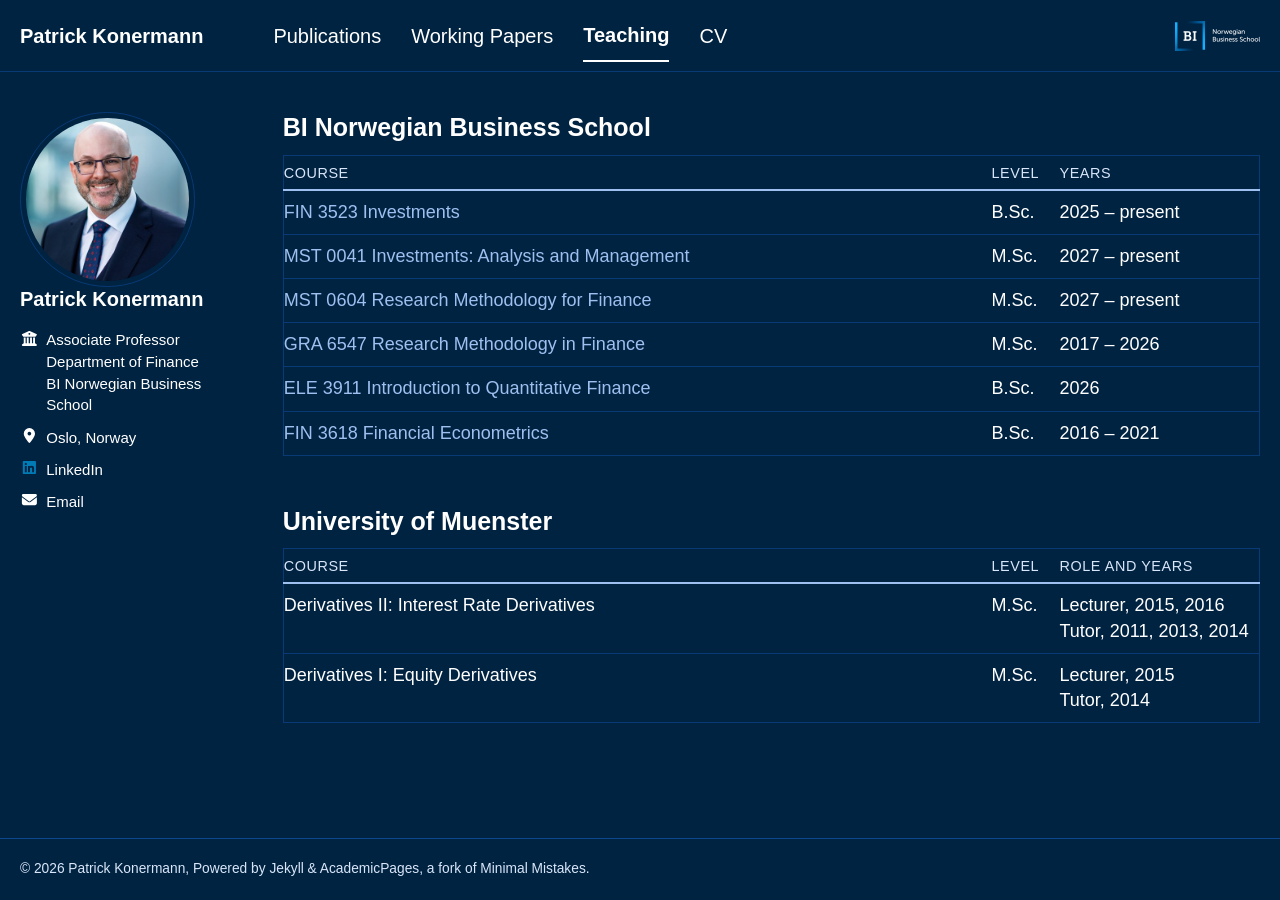
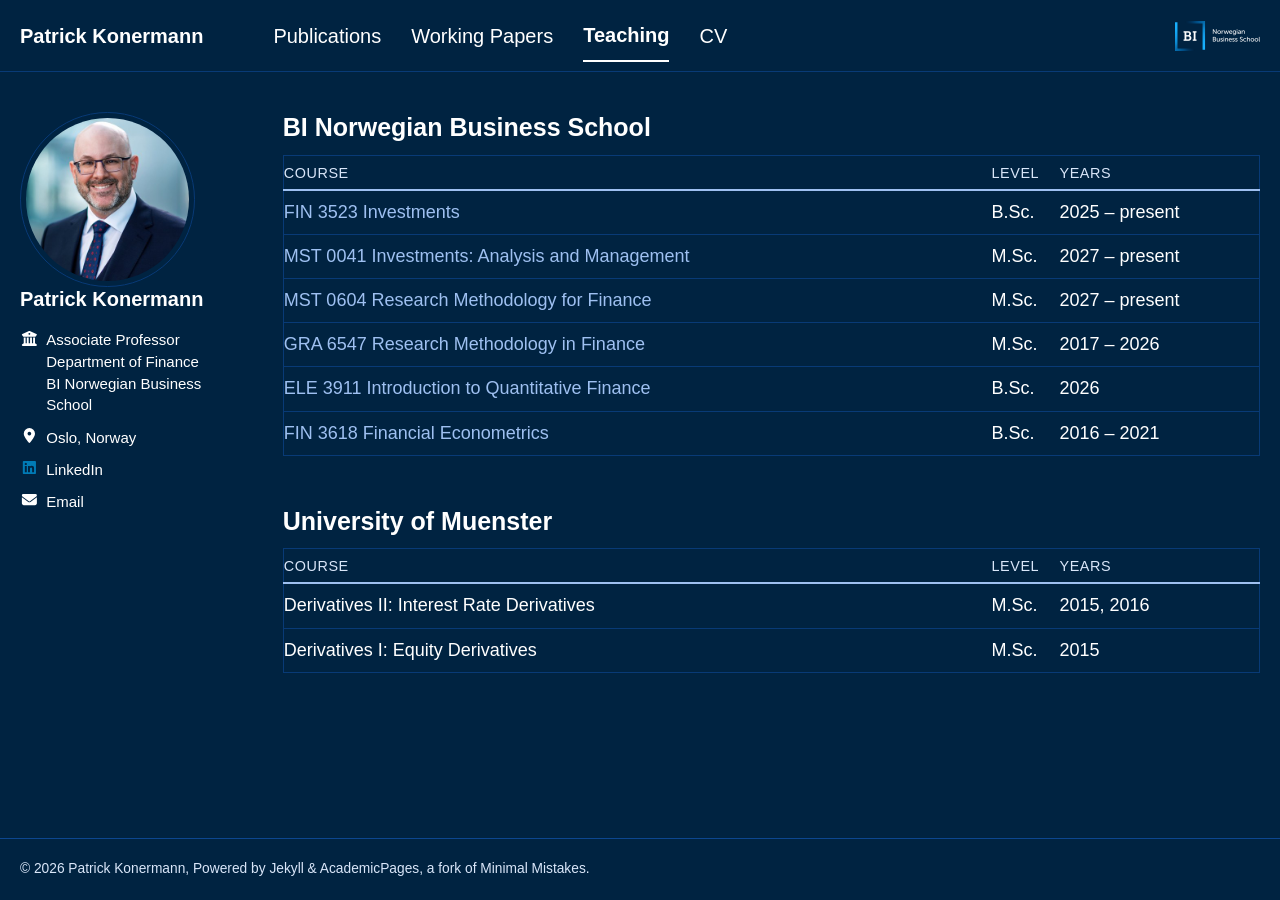
Before and after one commit to patrick-konermann/patrick-konermann.github.io, a Jekyll site: the page built from _pages/teaching.html, in a window 1280 px wide. Built offline with Jekyll 4.4.1, drawn with Linux system fonts in a browser that asks for light colours.

Commit message:
Teaching: Muenster table shows years only
Co-Authored-By: Claude Sonnet 5.5 <noreply@anthropic.com>

```diff
--- a/_pages/teaching.html
+++ b/_pages/teaching.html
@@ -24,10 +24,10 @@ hide_title: true
 
   <h2 class="teaching__institution">University of Muenster</h2>
   <table class="teaching-table">
-    <thead><tr><th>Course</th><th>Level</th><th>Role and years</th></tr></thead>
+    <thead><tr><th>Course</th><th>Level</th><th>Years</th></tr></thead>
     <tbody>
-      <tr><td>Derivatives II: Interest Rate Derivatives</td><td>M.Sc.</td><td>Lecturer, 2015, 2016<br>Tutor, 2011, 2013, 2014</td></tr>
-      <tr><td>Derivatives I: Equity Derivatives</td><td>M.Sc.</td><td>Lecturer, 2015<br>Tutor, 2014</td></tr>
+      <tr><td>Derivatives II: Interest Rate Derivatives</td><td>M.Sc.</td><td>2015, 2016</td></tr>
+      <tr><td>Derivatives I: Equity Derivatives</td><td>M.Sc.</td><td>2015</td></tr>
     </tbody>
   </table>
 
```
